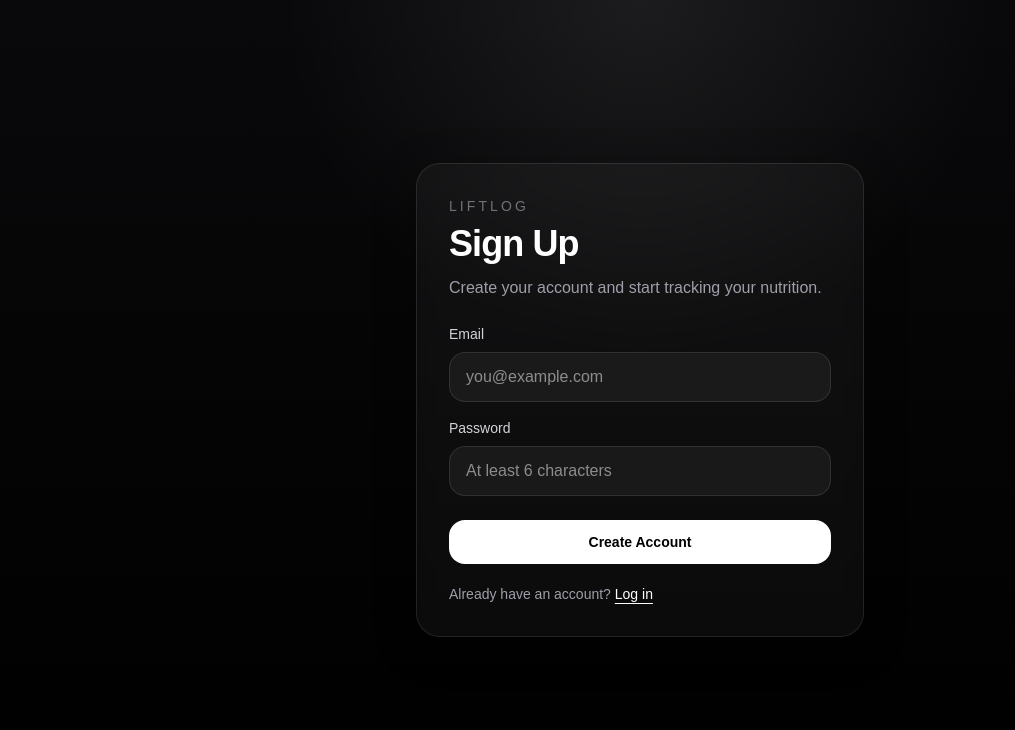
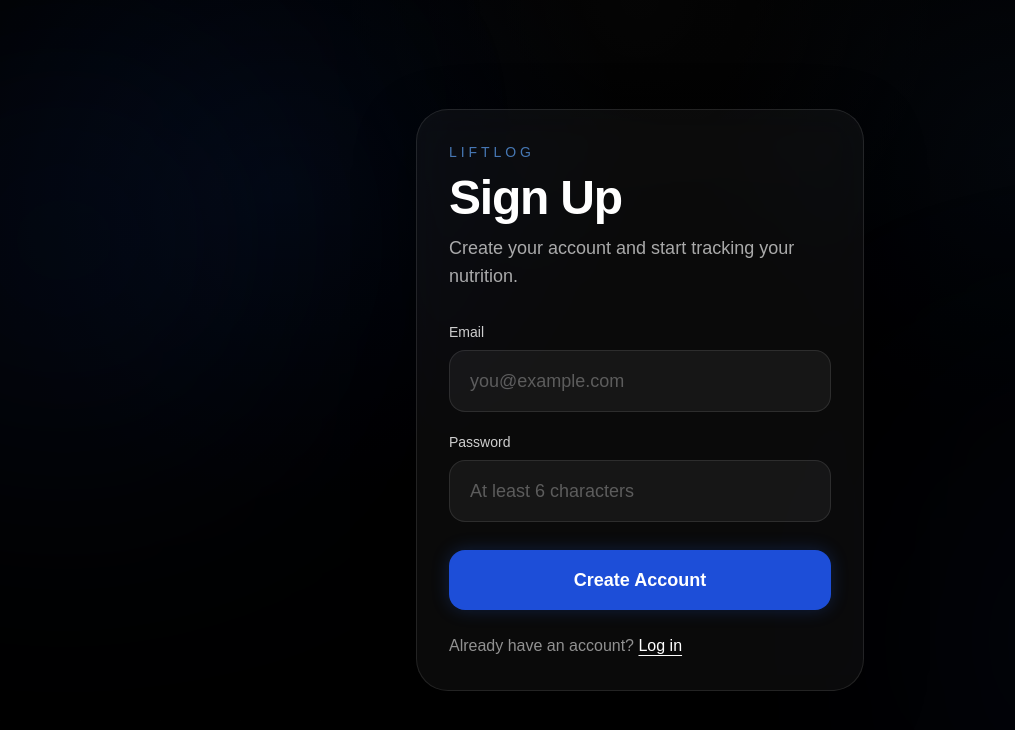
Before and after one commit to nishanthkanaparthi/LiftLog, a Next.js app: page /signup in a window 1280 px wide. Shown: the top 730 px of the page, without its empty margins (0-1015 px from the left). Built offline with nearby package versions, Linux system fonts and the light colour scheme.

Commit message:
Polish signup page styling

```diff
--- a/app/signup/page.tsx
+++ b/app/signup/page.tsx
@@ -60,14 +60,26 @@ export default function SignupPage() {
   };
 
   return (
-    <main className="min-h-screen bg-[radial-gradient(circle_at_top,_rgba(255,255,255,0.08),_transparent_35%),linear-gradient(to_bottom,_#09090b,_#000000)] text-white flex items-center justify-center px-4">
-      <div className="w-full max-w-md rounded-3xl border border-white/10 bg-white/[0.04] p-8 shadow-[0_10px_40px_rgba(0,0,0,0.35)] backdrop-blur-sm">
-        <p className="text-sm uppercase tracking-[0.22em] text-zinc-500 mb-2">
+    <main className="min-h-screen bg-black text-white">
+      <div className="relative min-h-screen overflow-hidden">
+        <div className="absolute inset-0 bg-[radial-gradient(circle_at_22%_24%,rgba(37,99,235,0.14),transparent_30%),radial-gradient(circle_at_80%_20%,rgba(59,130,246,0.10),transparent_26%),radial-gradient(circle_at_50%_0%,rgba(255,255,255,0.03),transparent_30%)]" />
+        <div className="absolute inset-0 bg-gradient-to-b from-black/45 via-black/70 to-black/90" />
+        <div className="absolute inset-0 opacity-[0.04] [background-image:linear-gradient(rgba(255,255,255,0.08)_1px,transparent_1px),linear-gradient(90deg,rgba(255,255,255,0.08)_1px,transparent_1px)] [background-size:80px_80px]" />
+
+        <div className="absolute -left-24 top-20 h-[320px] w-[320px] rounded-full bg-[#2563EB]/16 blur-[140px]" />
+        <div className="absolute bottom-0 right-[-40px] h-[320px] w-[320px] rounded-full bg-[#1D4ED8]/14 blur-[150px]" />
+
+        <div className="relative z-10 flex min-h-screen items-center justify-center px-4 py-10">
+          <div className="w-full max-w-md rounded-[32px] border border-white/10 bg-white/[0.04] p-8 shadow-[0_20px_60px_rgba(0,0,0,0.35)] backdrop-blur-xl">
+            <p className="mb-3 text-sm uppercase tracking-[0.28em] text-[#60A5FA]/70">
               LiftLog
             </p>
 
-        <h1 className="text-4xl font-semibold tracking-tight">Sign Up</h1>
-        <p className="mt-3 text-zinc-400">
+            <h1 className="text-5xl font-semibold tracking-tight text-white">
+              Sign Up
+            </h1>
+
+            <p className="mt-3 text-lg leading-7 text-white/65">
               Create your account and start tracking your nutrition.
             </p>
 
@@ -77,28 +89,28 @@ export default function SignupPage() {
               </div>
             )}
 
-        <div className="mt-6 space-y-4">
+            <div className="mt-8 space-y-5">
               <div>
-            <label className="mb-2 block text-sm font-medium text-zinc-300">
+                <label className="mb-2 block text-sm font-medium text-white/80">
                   Email
                 </label>
                 <input
                   type="email"
                   placeholder="you@example.com"
-              className="w-full rounded-2xl border border-white/10 bg-white/[0.05] px-4 py-3 text-white outline-none transition focus:border-white/20"
+                  className="w-full rounded-2xl border border-white/10 bg-white/[0.05] px-5 py-4 text-lg text-white outline-none transition placeholder:text-white/30 focus:border-[#3B82F6]/50 focus:bg-white/[0.06]"
                   value={email}
                   onChange={(e) => setEmail(e.target.value)}
                 />
               </div>
 
               <div>
-            <label className="mb-2 block text-sm font-medium text-zinc-300">
+                <label className="mb-2 block text-sm font-medium text-white/80">
                   Password
                 </label>
                 <input
                   type="password"
                   placeholder="At least 6 characters"
-              className="w-full rounded-2xl border border-white/10 bg-white/[0.05] px-4 py-3 text-white outline-none transition focus:border-white/20"
+                  className="w-full rounded-2xl border border-white/10 bg-white/[0.05] px-5 py-4 text-lg text-white outline-none transition placeholder:text-white/30 focus:border-[#3B82F6]/50 focus:bg-white/[0.06]"
                   value={password}
                   onChange={(e) => setPassword(e.target.value)}
                 />
@@ -108,18 +120,23 @@ export default function SignupPage() {
             <button
               onClick={handleSignup}
               disabled={isSubmitting}
-          className="mt-6 w-full rounded-2xl bg-white px-4 py-3 text-sm font-semibold text-black transition hover:bg-zinc-200 disabled:cursor-not-allowed disabled:opacity-60"
+              className="mt-7 w-full rounded-2xl bg-[#1D4ED8] px-4 py-4 text-lg font-semibold text-white shadow-[0_0_18px_rgba(37,99,235,0.24)] transition hover:bg-[#2563EB] disabled:cursor-not-allowed disabled:opacity-60"
             >
               {isSubmitting ? "Creating Account..." : "Create Account"}
             </button>
 
-        <p className="mt-5 text-sm text-zinc-400">
+            <p className="mt-6 text-base text-white/55">
               Already have an account?{" "}
-          <Link href="/login" className="text-white underline underline-offset-4">
+              <Link
+                href="/login"
+                className="text-white underline underline-offset-4 transition hover:text-[#60A5FA]"
+              >
                 Log in
               </Link>
             </p>
           </div>
+        </div>
+      </div>
     </main>
   );
 }
```
Lines whose indentation alone changed are shown as unchanged.
